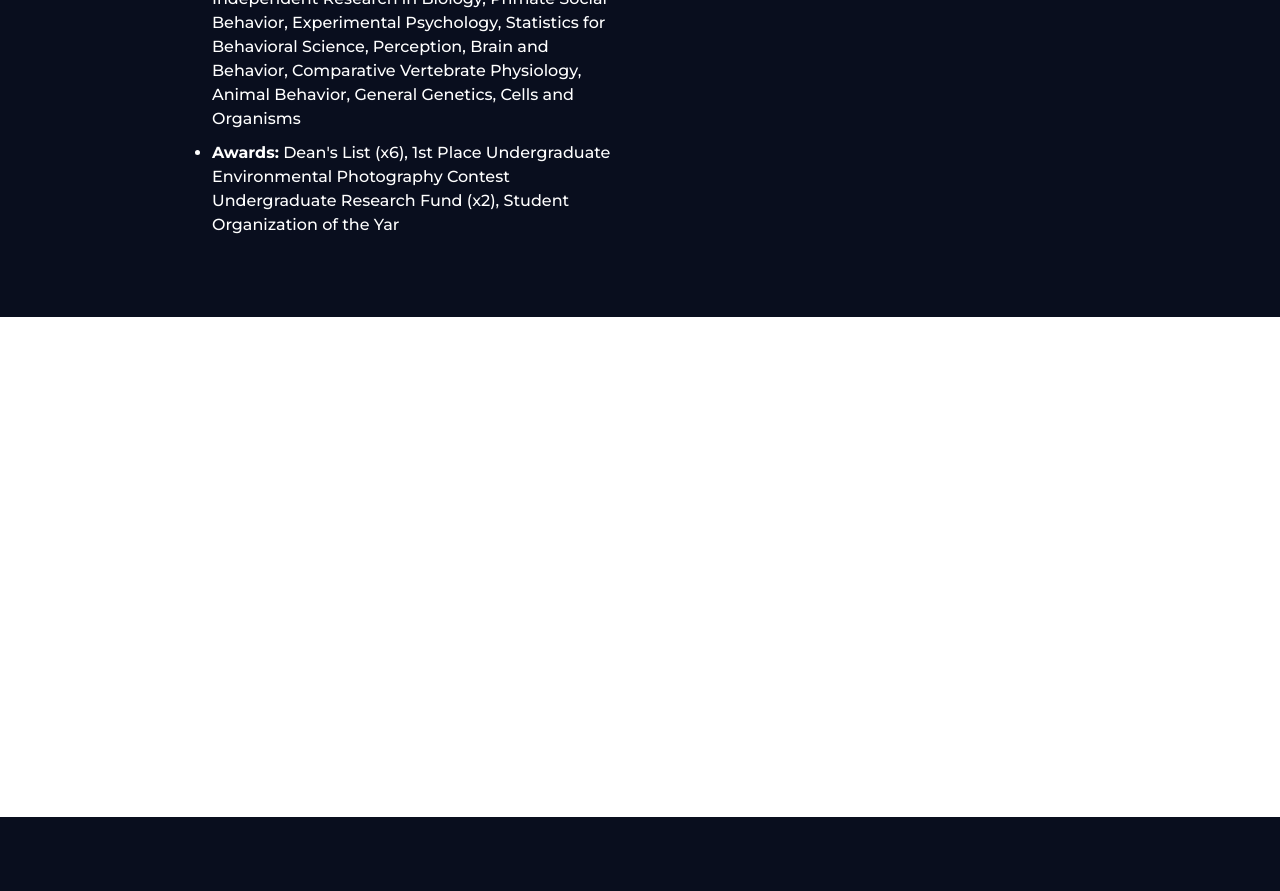
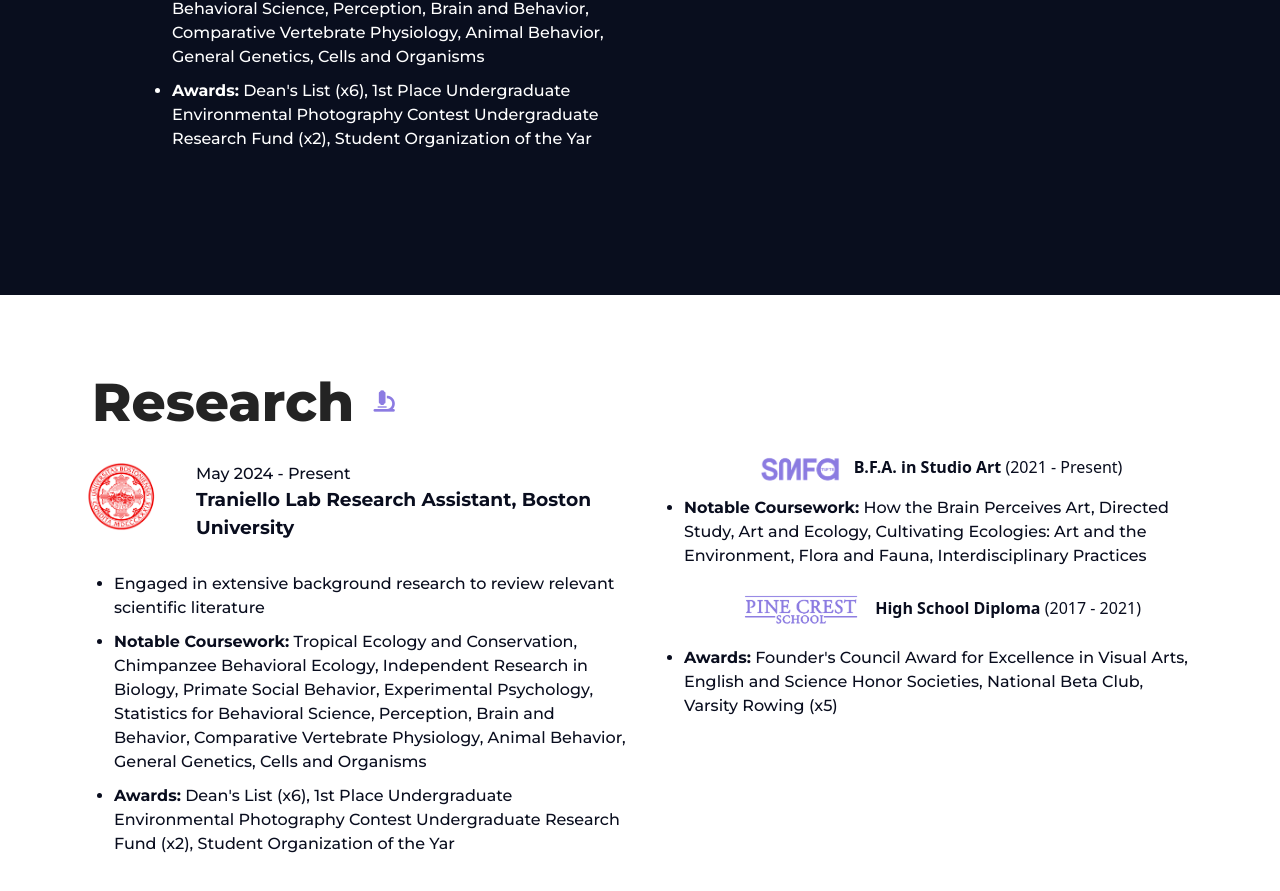
Before and after one commit to EthanMcFarlin/isa-arabia.github.io, a plain HTML site: page cv.html in a window 1280 px wide. Shown: the part 541-1432 px from the top of the page. Before the commit the page ends 1358 px from the top, so only its background shows below. Drawn offline with nearby package versions, Linux system fonts and the light colour scheme.

Commit message:
more changes

```diff
--- a/cv.html
+++ b/cv.html
@@ -23,15 +23,31 @@
       overflow-x: hidden !important;
     }
 
-    #cvContainer {
+    .cvContainer {
       margin: 0 auto;
       text-align: center;
+      margin-top: 16vh;
+      margin-bottom: 16vh;
+    }
+
+    .cvLight {
+      color: #fff;
       width: 80vw;
-      margin-top: 16vh;
-      margin-bottom: 8vh;
+    }
 
+    .cvDark {
+      color: #090D1E;
+      background: #fff;
+      width: 100vw;
+      padding-top: 75px;
+      padding-bottom: 75px;
+    }
 
+    .cvDark > div > div .cv-header {
+      mix-blend-mode: normal !important;
+      color: #242424;
     }
+
 
     .cv-header-container {
       display: flex;
@@ -44,7 +60,7 @@
       display: inline-block;
       margin-left: 10px;
       font-size: 40pt;
-      color: #fff;
+
       font-family: Montserrat, sans-serif;
       font-weight: 800;
       mix-blend-mode: difference;
@@ -63,8 +79,7 @@
       transform: translateY(0px);
     }
 
-    .cv-ul, .cv-li {
-      color: #fff;
+    .cv-info-group, .cv-li {
       text-align: left;
       font-family: Montserrat;
       margin-top: 10px;
@@ -72,25 +87,32 @@
     }
 
     .cv-li {
-      margin-left: 40px;
+      margin-left: 0px;
       font-size: 12pt;
     }
 
-    .cv-ul {
+    .cv-info-group {
       font-size: 14pt;
     }
 
-    .cvContainer2 {
-      background: #fff;
-      width: 100vw;
-      height: 500px;
-      text-align: center;
-    }
+
     .edu-logo {
       width: 80px;
       height: auto;
       margin-right: 10px;
     }
+
+    .time-header {
+      /*padding-left: 90px;*/
+      font-size: 12pt;
+
+    }
+
+    .cv-info-group {
+      margin-bottom: 30px;
+    }
+
+
   </style>
 
 </head>
@@ -148,7 +170,8 @@
 <!--  </div>-->
 <!--</div>-->
 
-<div class="container" id="cvContainer">
+<div class="cvContainer cvLight">
+  <div class="container">
     <div class="row">
       <div class="cv-header-container">
         <h1 class="cv-header">Education</h1>
@@ -216,9 +239,83 @@
       </div>
     </div>
   </div>
+</div>
 
-<div class="cvContainer2">
+<div class="cvContainer cvDark">
+  <div class="container">
+    <div class="row">
+    <div class="cv-header-container">
+      <h1 class="cv-header">Research</h1>
+      <i class="fa-solid fa-microscope cv-square"></i>
+    </div>
 
+    <div class="col">
+
+      <div class="cv-info-group">
+        <div class="row">
+          <div class="col-sm-auto">
+            <a target="_blank" href="https://www.bu.edu/"><img src="img/logos/bu.png" class="edu-logo"></a>
+          </div>
+          <div class="col">
+            <span class="time-header">May 2024 - Present</span><br>
+            <b>Traniello Lab Research Assistant, Boston University</b>
+          </div>
+        </div>
+      </div>
+
+      <ul class="cv-ul">
+
+        <li class="cv-li">
+          Engaged in extensive background research to review relevant scientific literature
+        </li>
+        <li class="cv-li"><b>Notable Coursework:</b> Tropical Ecology and Conservation,
+          Chimpanzee Behavioral Ecology,
+          Independent Research in Biology, Primate Social Behavior, Experimental Psychology,
+          Statistics for Behavioral Science, Perception, Brain and Behavior, Comparative
+          Vertebrate Physiology, Animal Behavior, General Genetics, Cells and Organisms</li>
+
+        <li class="cv-li"><b>Awards:</b>
+          Dean's List (x6),
+          1st Place Undergraduate Environmental Photography Contest
+          Undergraduate Research Fund (x2),
+          Student Organization of the Yar
+        </li>
+
+
+      </ul>
+
+    </div>
+
+    <div class="col">
+
+      <ul class="cv-ul">
+        <a target="_blank" href="https://smfa.tufts.edu/"><img src="img/logos/smfa.png" class="edu-logo"></a>
+        <b>B.F.A. in Studio Art</b> (2021 - Present)
+        <li class="cv-li"><b>Notable Coursework:</b>
+          How the Brain Perceives Art,
+          Directed Study,
+          Art and Ecology,
+          Cultivating Ecologies: Art and the Environment,
+          Flora and Fauna,
+          Interdisciplinary Practices</li>
+
+      </ul>
+
+      <ul class="cv-ul">
+        <a href="https://www.pinecrest.edu/" target="_blank"><img src="img/logos/pinecrest.png" class="edu-logo" style="width: 120px !important"></a>
+        <b>High School Diploma</b> (2017 - 2021)
+        <li class="cv-li"><b>Awards:</b>
+          Founder's Council Award for Excellence in Visual Arts,
+          English and Science Honor Societies, National Beta Club,
+          Varsity Rowing (x5)
+
+        </li>
+
+      </ul>
+
+    </div>
+  </div>
+  </div>
 </div>
 
 
```
Also changed, not shown: img/logos/bu.png (added). Lines whose indentation alone changed are shown as unchanged.
